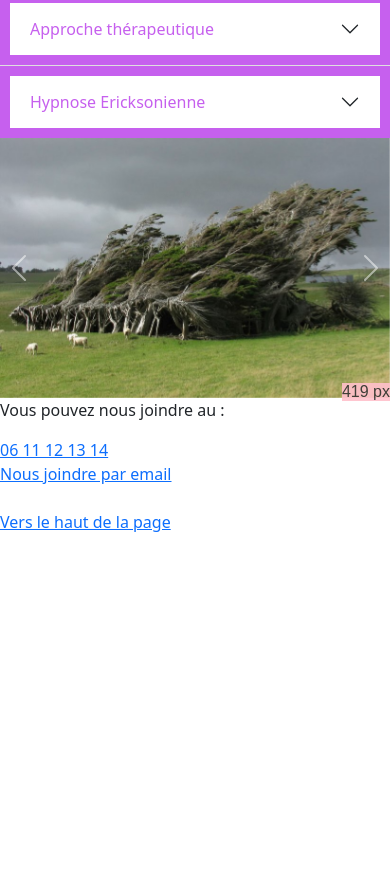
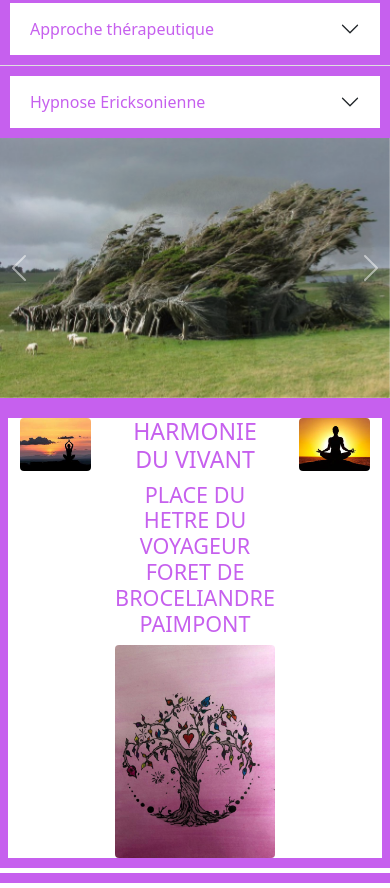
Before and after one commit to WINDFAB/Evaluation1, a plain HTML site: page index.html in a window 390 px wide. Shown: the part 443-1331 px from the top of the page. Before the commit the page ends 977 px from the top, so only its background shows below. Drawn offline with Linux system fonts and the light colour scheme.

Commit message:
debut footer

```diff
--- a/CSS/style.css
+++ b/CSS/style.css
@@ -16,9 +16,10 @@
     float: left;
     font-weight: bold;
     }
-    .bloc1 {
+    .bloc1, .bloc2 {
         display: flex;
         flex-direction: column;
+        overflow: hidden;
     }
     .chakra {
         max-height: fit-content;
@@ -45,7 +46,7 @@
     }
 
 body {
-    width: 100%;
+
     margin: 0;
 }
 
@@ -70,12 +71,12 @@ h2 {
     border-style: solid;
 }
 
-h3 {
+h3, h4 {
     text-align: center;
     color: rgb(198,96,238);
 }
 
-.contact, .event, .bloc1, .bloc2 {
+.contact, .event, .bloc1, .bloc2, footer {
     border: rgb(198,96,238);
     border-width: 10px;
     border-style: solid;
--- a/citations.html
+++ b/citations.html
@@ -59,10 +59,9 @@
 </nav>
 
 </header>
-<body>
-<script src="js/bootstrap.bundle.js" type="text/javascript"></script>
-<script src="js/jquery-3.6.0.slim.js" type="text/javascript"></script>
-</body>
+
+
+
 <!--1ère série-->
 <div class="container-fluid bloc1">
   <p class="lead text-center">Albert Einstein (1879-1955)</p>
@@ -71,7 +70,7 @@
       <p class="lead text-center" >
         « Tout dans la vie n'est qu'énergies et vibrations » <br />
       </p>
-      <img src="Images/AE.jpg" class="img" alt="Albert Einstein">
+      <img src="Images/AE.jpg" class="img" alt="Albert Einstein" width="100%">
 
     </div>
 
@@ -81,7 +80,7 @@
          et de s'attendre à un résultat différent » <br />
 
       </p>
-      <img src="Images/AE2.jpg" class="img" alt="Albert Einstein">
+      <img src="Images/AE2.jpg" class="img" alt="Albert Einstein" width="100%" >
     </div>
 
     <div class="col border">
@@ -90,7 +89,7 @@
           Chacun agit non seulement sous une contrainte extérieure, mais aussi d'après une nécessité intérieure » <br />
 
       </p>
-      <img src="Images/AE3.jpg" class="img" alt="Albert Einstein">
+      <img src="Images/AE3.jpg" class="img" alt="Albert Einstein" width="100%">
 
     </div>
   </div>
@@ -109,7 +108,7 @@
         « La rencontre de deux personnalités est comme le contact <br /> entre deux substances chimiques ;<br />
          s'il se produit une réaction, les deux en sont transformées » <br />
       </p>
-      <img src="Images/CGY-1.jpg" class="img" alt="Carl Gustav Jung">
+      <img src="Images/CGY-1.jpg" class="img" alt="Carl Gustav Jung" width="100%">
 
     </div>
 
@@ -120,7 +119,7 @@
         explorer de nouvelles orientations, <br /> expérimenter un autre chemin de vie » <br />
 
       </p>
-      <img src="Images/CGY-2.jpg" class="img" alt="Carl Gustav Jung">
+      <img src="Images/CGY-2.jpg" class="img" alt="Carl Gustav Jung" width="100%">
     </div>
 
     <div class="col border">
@@ -129,21 +128,20 @@
           L'un est l'ombre de l'autre » <br />
 
       </p>
-      <img src="Images/CGY-3.jpg" class="img" alt="Carl Gustav Jung">
+      <img src="Images/CGY-3.jpg" class="img" alt="Carl Gustav Jung" width="100%">
 
     </div>
   </div>
 </div>
-
+<script src="js/bootstrap.bundle.js" type="text/javascript"></script>
+<script src="js/jquery-3.6.0.slim.js" type="text/javascript"></script>
 
 <footer class="row">
 
 </footer>
 
-<!--A SUPPRIMER-->
-
-<div style="background:pink;color:#333;position:fixed;right:0;bottom:0;z-index:99999999;font:1em arial;opacity:.9" id="ld"></div><script>setInterval(function(){if($(window).height()>=$(document).height()){$('#ld').text($(document).width()+' px');}else{$('#ld').text($(document).width()+17+' px');}},150);
-</script>
 
 
+
+</body>
 </html>
--- a/index.html
+++ b/index.html
@@ -61,8 +61,7 @@
 </nav>
 
 </header>
-        <body>
-          <p class="lead">
+    <p class="lead">
             Quiconque progresse sur la route de la réalisation de son Soi,
              inconscient, rendra nécessairement conscients les contenus de l'inconscient personnel,
               ce qui élargira considérablement l'étendue, les horizons et la richesse de la personnalité.
@@ -142,13 +141,13 @@
             <div id="carouselExampleFade" class="carousel slide carousel-fade" data-bs-ride="carousel">
              <div class="carousel-inner">
                <div class="carousel-item active">
-                <img src="Images/arbres1.jpg" class="img-fluid w-100 h-50" alt="...">
+                <img src="Images/arbres1.jpg" class="img-fluid w-100 h-50" alt="arbres couchés">
                 </div>
               <div class="carousel-item">
-                <img src="Images/arbres2.jpg" class="img-fluid w-100 h-50" alt="...">
+                <img src="Images/arbres2.jpg" class="img-fluid w-100 h-50" alt="arbres parasol">
               </div>
               <div class="carousel-item">
-                <img src="Images/arbres3.jpg" class="img-fluid w-100 h-50" alt="...">
+                <img src="Images/arbres3.jpg" class="img-fluid w-100 h-50" alt="forêt">
               </div>
             </div>
             <button class="carousel-control-prev" type="button" data-bs-target="#carouselExampleFade" data-bs-slide="prev">
@@ -166,24 +165,43 @@
 
 
 
-          <script src="js/bootstrap.bundle.js" type="text/javascript"></script>
-		      <script src="js/jquery-3.6.0.slim.js" type="text/javascript"></script>
-        </body>
 
 
 
-        <footer class="row">
-           <p> Vous pouvez nous joindre au :    </p>
-           <a href="tel: +600000000">06 11 12 13 14</a>
-           <a href="mailto:nouscontacter@example.fr">Nous joindre par email</a>*
-           <a href="#retour-en-haut">Vers le haut de la page</a>
-        </footer>
+<footer class="row">
+  <div class="container-fluid bloc2">
+
+    <div class="row">
+      <div class="col">
+
+        <img src="Images/footer 1.jpg" class="img-fluid rounded mx-auto d-block" alt="">
+
+      </div>
+
+      <div class="col">
+          <h3>HARMONIE DU VIVANT <br></h3>
+          <h4>PLACE DU HETRE DU VOYAGEUR <br>
+            FORET DE BROCELIANDRE <br>PAIMPONT<br>
+          </h4>
+          <img src="Images/arbre.jpg" class="img-fluid rounded mx-auto d-block" alt="">
+
+      </div>
+
+      <div class="col">
+        <img src="Images/footer 2.jpg" class="img-fluid rounded mx-auto d-block" alt="">
+
+      </div>
+    </div>
+  </div>
 
 
-         <!--A SUPPRIMER-->
+</footer>
 
-        <div style="background:pink;color:#333;position:fixed;right:0;bottom:0;z-index:99999999;font:1em arial;opacity:.9" id="ld"></div><script>setInterval(function(){if($(window).height()>=$(document).height()){$('#ld').text($(document).width()+' px');}else{$('#ld').text($(document).width()+17+' px');}},150);
-        </script>
+
+        <script src="js/bootstrap.bundle.js" type="text/javascript"></script>
+        <script src="js/jquery-3.6.0.slim.js" type="text/javascript"></script>
+</body>
+
 
 
 
```
Also changed, not shown: 3emevoie.html (+4 -2 lines), advaita.html (+4 -2 lines), contact.html (+4 -2 lines), equipe.html (+5 -2 lines), evenements.html (+3 -3 lines), Images/footer 1.jpg (added), Images/footer 2.jpg (added), 1 other file.
